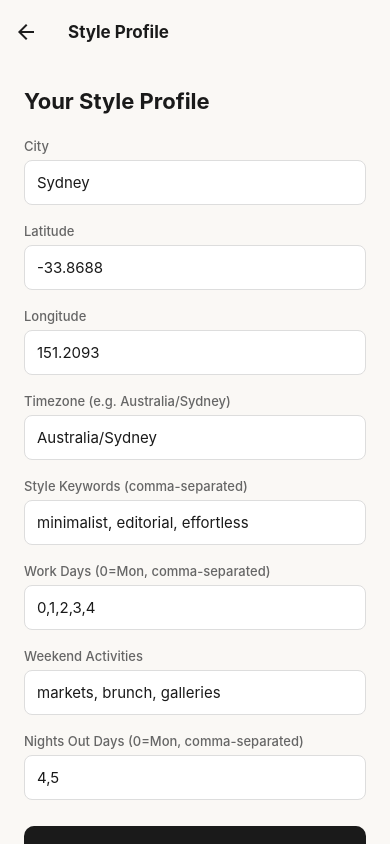
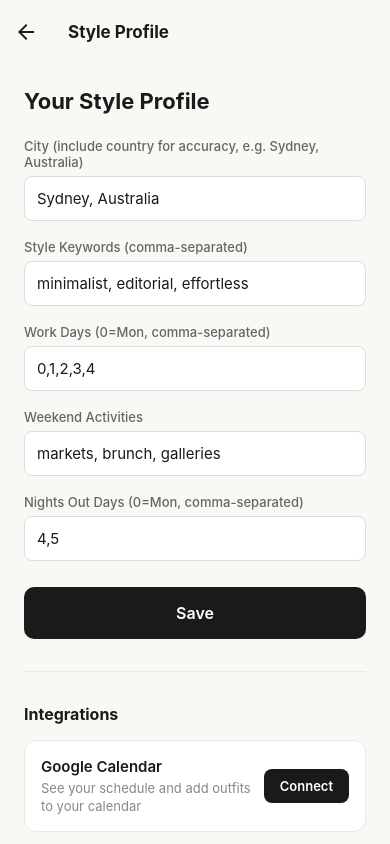
Before and after one commit to abbeywhitemarketing-cmd/fashionbot-mobile, a React Native app: screen /Settings in a window 390 px wide. Built offline with nearby package versions, Linux system fonts and the light colour scheme.

Commit message:
Remove lat/lon/timezone from settings — city only

```diff
--- a/screens/HomeScreen.js
+++ b/screens/HomeScreen.js
@@ -49,9 +49,6 @@ async function setCachedOutfit(date, data) {
 function parsePreferences(form) {
   return {
     city: form.city,
-    latitude: parseFloat(form.latitude),
-    longitude: parseFloat(form.longitude),
-    timezone: form.timezone,
     style_keywords: form.style_keywords.split(",").map((s) => s.trim()),
     work_days: form.work_days.split(",").map((s) => parseInt(s.trim())),
     weekend_activities: form.weekend_activities,
--- a/screens/SettingsScreen.js
+++ b/screens/SettingsScreen.js
@@ -19,10 +19,7 @@ import {
 } from "../lib/calendar";
 
 const DEFAULTS = {
-  city: "Sydney",
-  latitude: "-33.8688",
-  longitude: "151.2093",
-  timezone: "Australia/Sydney",
+  city: "Sydney, Australia",
   style_keywords: "minimalist, editorial, effortless",
   work_days: "0,1,2,3,4",
   weekend_activities: "markets, brunch, galleries",
@@ -30,10 +27,7 @@ const DEFAULTS = {
 };
 
 const FIELDS = [
-  { label: "City", key: "city" },
-  { label: "Latitude", key: "latitude" },
-  { label: "Longitude", key: "longitude" },
-  { label: "Timezone (e.g. Australia/Sydney)", key: "timezone" },
+  { label: "City (include country for accuracy, e.g. Sydney, Australia)", key: "city" },
   { label: "Style Keywords (comma-separated)", key: "style_keywords" },
   { label: "Work Days (0=Mon, comma-separated)", key: "work_days" },
   { label: "Weekend Activities", key: "weekend_activities" },
```
